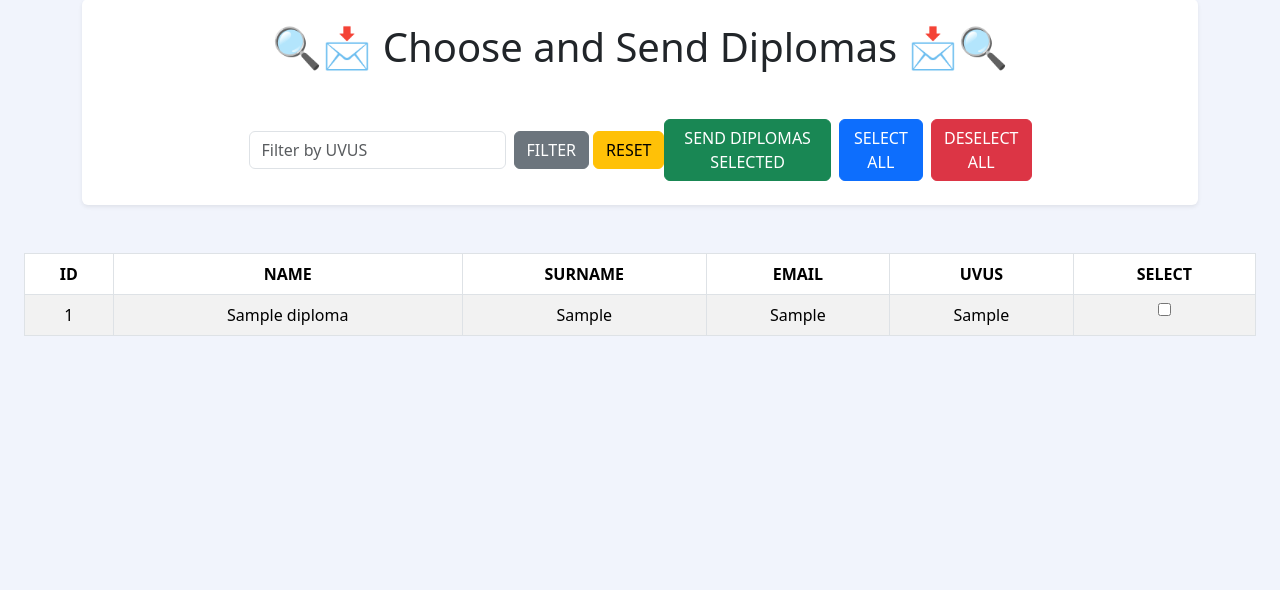
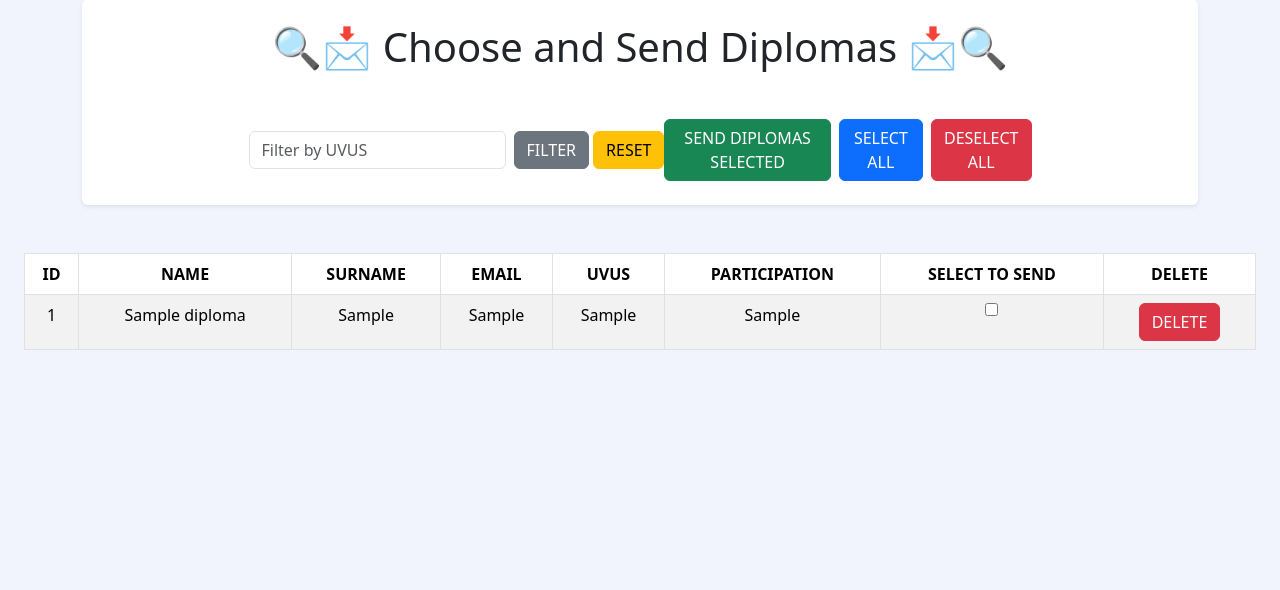
Before and after one commit to alvaroChico2408/innosoft-diplomas-1, a Flask app: page /choose_send_diplomas in a window 1280 px wide. Shown: the part 91-681 px from the top of the page. Run offline with Flask 3, Linux system fonts and the light colour scheme; a user stored in the database is signed in; tables that the repository leaves empty hold one stand-in row (values such as "Sample post"); parts of the project's set-up code (start-up, migrations or seed data) failed here and were passed over; some libraries are stand-ins or nearby versions.

Commit message:
[feat] new columns added

```diff
--- a/accounts/templates/choose_send_diplomas.html
+++ b/accounts/templates/choose_send_diplomas.html
@@ -38,7 +38,9 @@
                     <th>SURNAME</th>
                     <th>EMAIL</th>
                     <th>UVUS</th>
-                    <th>SELECT</th>
+                    <th>PARTICIPATION</th>
+                    <th>SELECT TO SEND</th>
+                    <th>DELETE</th>
                 </tr>
             </thead>
             <tbody id="diplomaTableBody" style="text-align: center;">
@@ -49,9 +51,15 @@
                         <td>{{ diploma.apellidos }}</td>
                         <td>{{ diploma.correo }}</td>
                         <td>{{ diploma.uvus }}</td>
+                        <td>{{ diploma.participacion }}</td>
                         <td>
                             <div class="d-flex justify-content-center align-items-center" style="height: 100%;">
                                 <input type="checkbox" name="select_diploma" value="{{ diploma.id }}">
+                            </div>
+                        </td>
+                        <td>
+                            <div class="d-flex justify-content-center align-items-center" style="height: 100%;">
+                                <button class="btn btn-danger">DELETE</button>
                             </div>
                         </td>
                     </tr>
```
